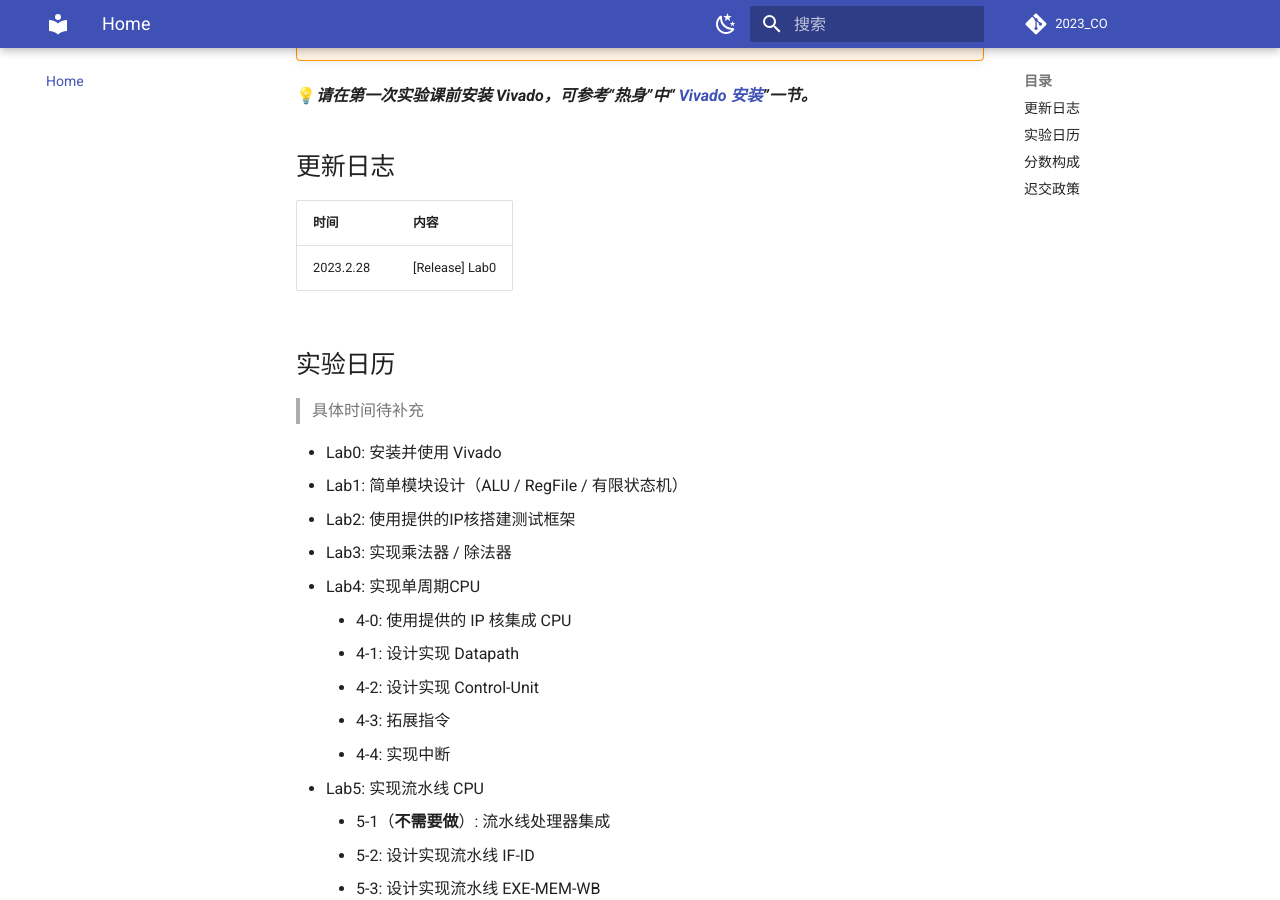
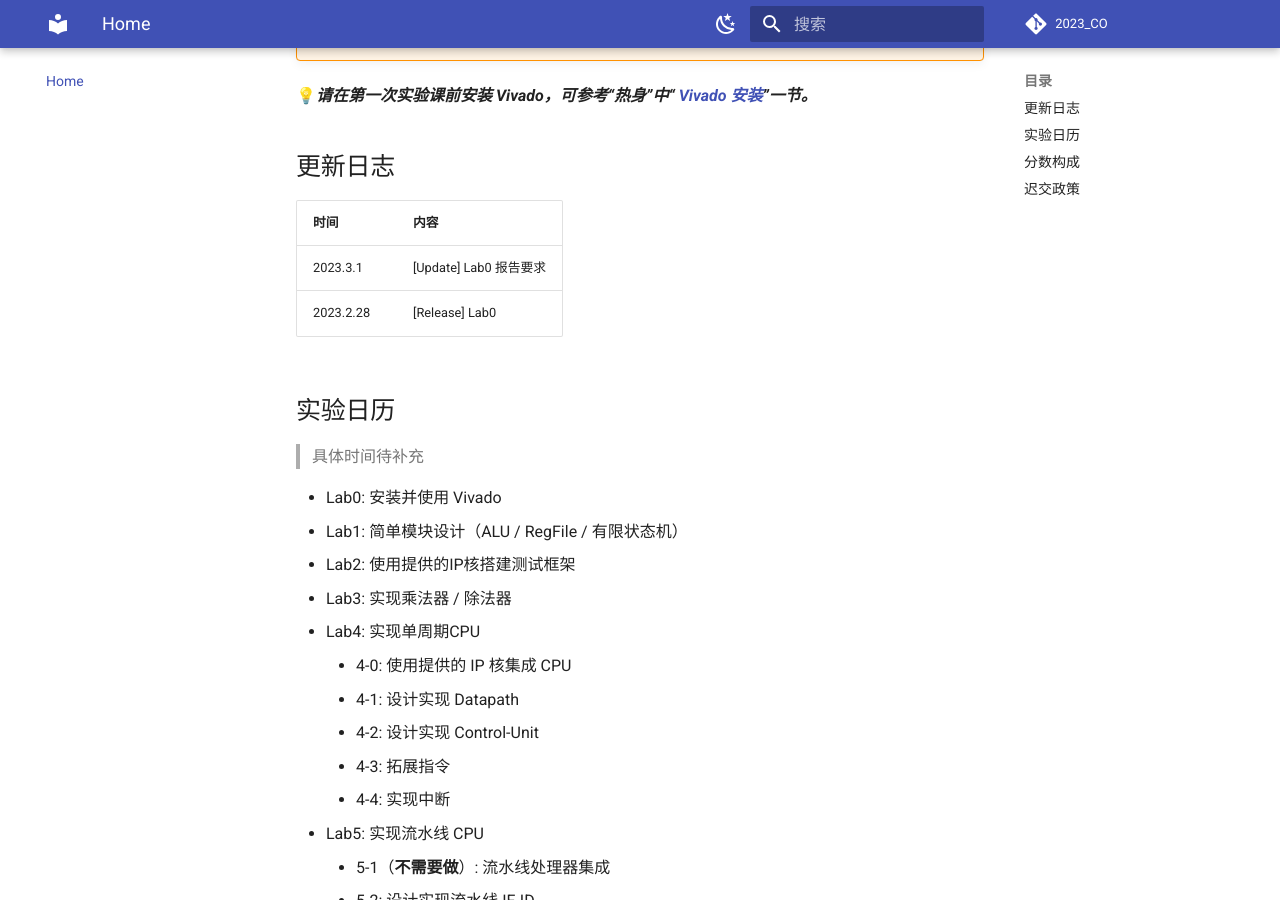
Before and after one commit to Guahao31/2023_CO, an MkDocs documentation site: the page built from docs/index.md, in a window 1280 px wide and 900 px high, scrolled down 360 px. Built offline with MkDocs 1.6.1 and Material for MkDocs 9.7.7, drawn with Linux system fonts in a browser that asks for light colours; comment, search, counter and statistics services are not loaded.

Commit message:
update: log for index

```diff
--- a/docs/index.md
+++ b/docs/index.md
@@ -13,6 +13,7 @@
 ## 更新日志
 | 时间 | 内容 |
 | --- | :------------------------------------ |
+| 2023.3.1 | [Update] Lab0 报告要求 |
 | 2023.2.28 | [Release] Lab0 |
 
 
```
